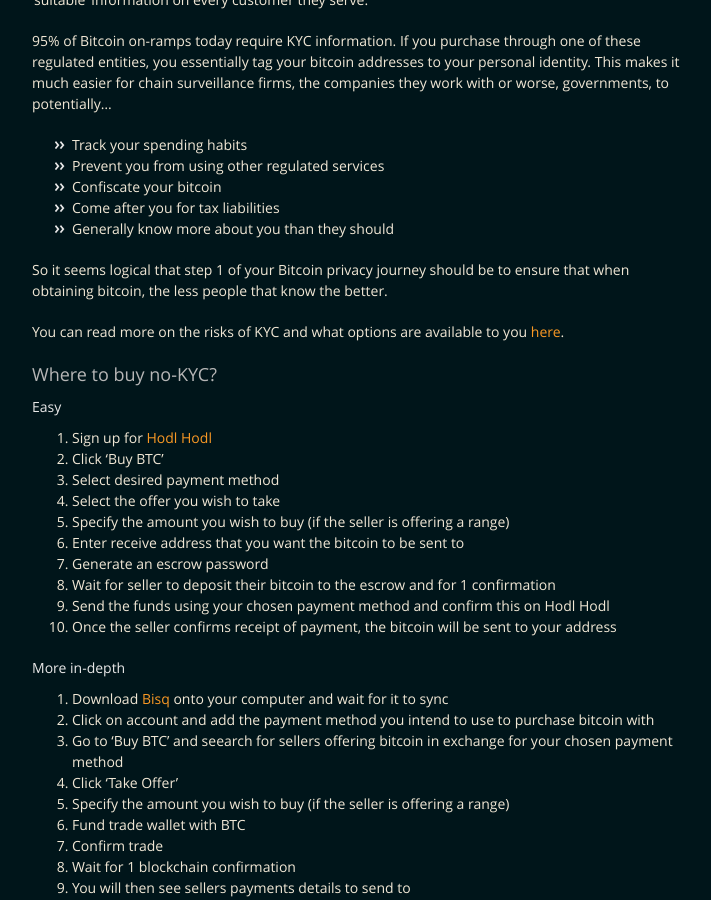
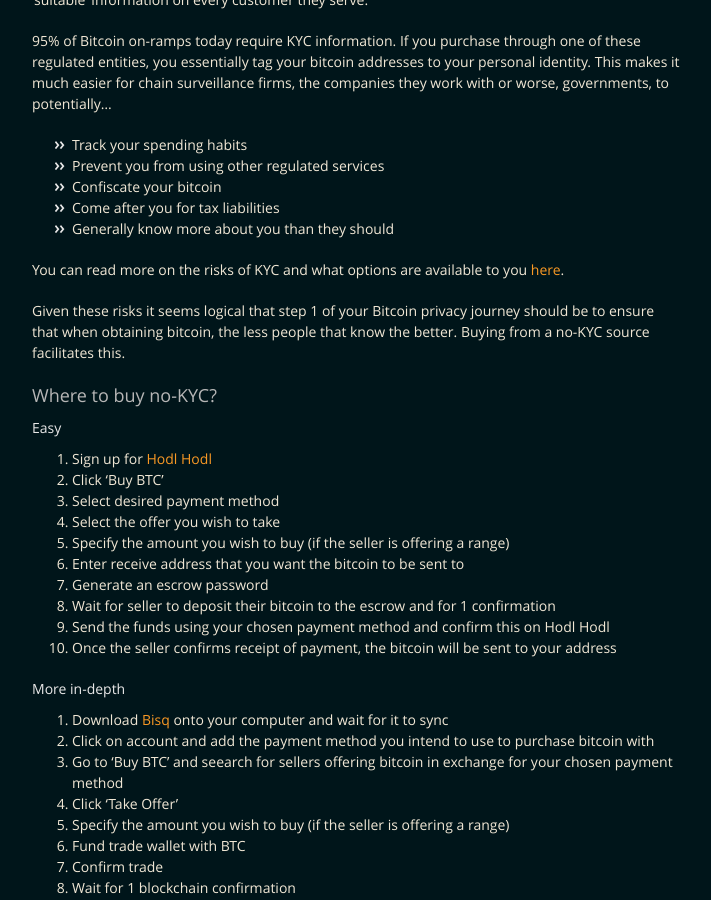
Before and after one commit to BitcoinQnA/BitcoinPrivacyGuide, a Jekyll site: the page built from get.md, in a window 1280 px wide and 900 px high, scrolled down 438 px. Shown: the whole window, without its empty margins (283-994 px from the left). Built offline with Jekyll 4.4.1, drawn with Linux system fonts in a browser that asks for light colours.

Commit message:
Update get.md

```diff
--- a/get.md
+++ b/get.md
@@ -23,9 +23,9 @@ KYC or 'Know your customer' is a regulation that any businesses with a banking r
 * Come after you for tax liabilities
 * Generally know more about you than they should
 
-So it seems logical that step 1 of your Bitcoin privacy journey should be to ensure that when obtaining bitcoin, the less people that know the better.
+You can read more on the risks of KYC and what options are available to you [here](https://bitcoinqna.github.io/noKYConly/).
 
-You can read more on the risks of KYC and what options are available to you [here](https://bitcoinqna.github.io/noKYConly/).
+Given these risks it seems logical that step 1 of your Bitcoin privacy journey should be to ensure that when obtaining bitcoin, the less people that know the better. Buying from a no-KYC source facilitates this.
 
 ### Where to buy no-KYC?
 
```
